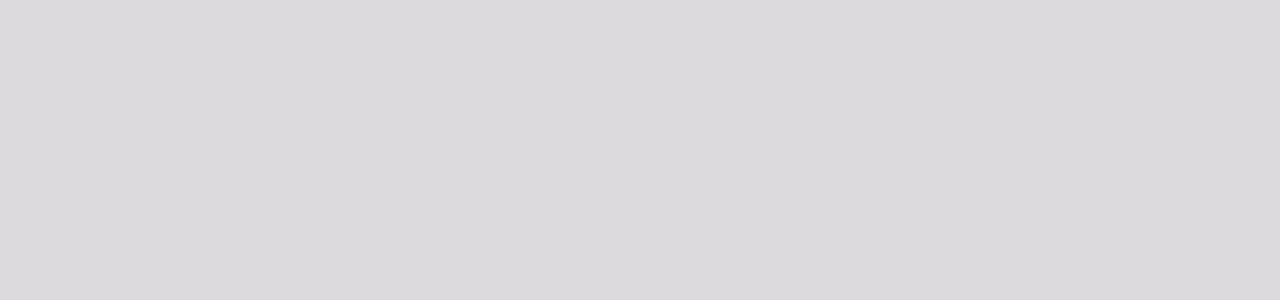
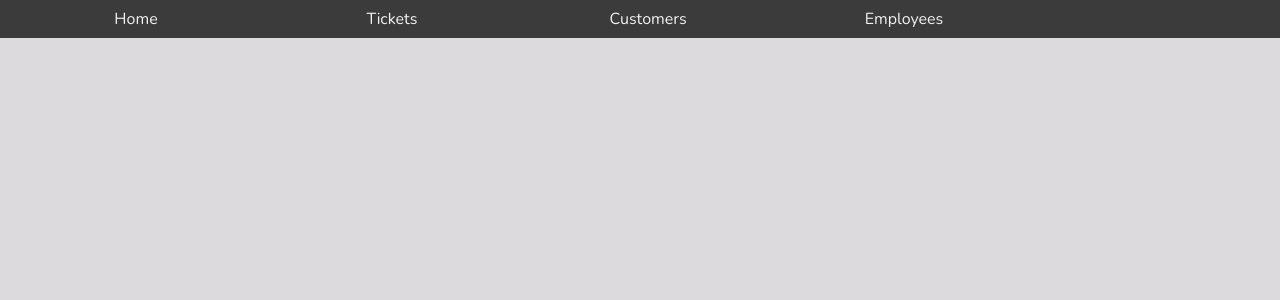
Before and after one commit to jackgardner99/honey-rae-repairs, a React (Vite) app: page / in a window 1280 px wide. Before the commit this address had no page. Shown: the top 300 px of the page. Built offline with nearby package versions, Linux system fonts and the light colour scheme.

Commit message:
initial commit

```diff
--- a/src/App.jsx
+++ b/src/App.jsx
@@ -3,13 +3,21 @@ import "./css/App.css"
 import { CustomerList } from "./components/customers/CustomerList"
 import { EmployeeList } from "./components/employees/EmployeeList"
 import { Routes, Route } from "react-router-dom"
+import { NavBar } from "./components/nav/NavBar"
+import { Outlet } from "react-router-dom"
 
 export const App = () => {
   return (
     <Routes>
-      <Route path="/tickets" element={<TicketList />} />
-      <Route path="/customers" element={<CustomerList />} />
-      <Route path="/employees" element={<EmployeeList />} />
+      <Route path="/"
+       element={<>
+          <NavBar />
+          <Outlet />
+        </>}>
+          <Route path="tickets" element={<TicketList />} />
+          <Route path="customers" element={<CustomerList />} />
+          <Route path="employees" element={<EmployeeList />} />
+      </Route>
     </Routes>
   )
 }
--- /dev/null
+++ b/src/components/nav/NavBar.jsx
@@ -0,0 +1,19 @@
+import "../../css/Navbar.css"
+import { Link } from "react-router-dom"
+
+export const NavBar = () => {
+    return <ul className="navbar">
+        <li className="navbar-item">
+            <Link to="/">Home</Link>
+        </li>
+        <li className="navbar-item">
+            <Link to="/tickets">Tickets</Link>
+        </li>
+        <li className="navbar-item">
+            <Link to="/customers">Customers</Link>
+        </li>
+        <li className="navbar-item">
+            <Link to="/employees">Employees</Link>
+        </li>
+    </ul>
+}
```
